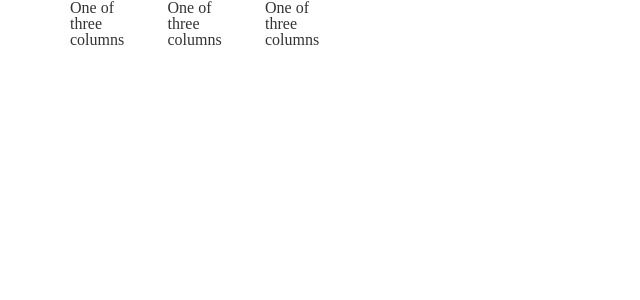
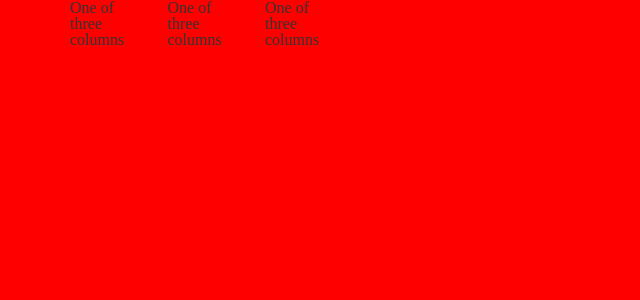
Before and after one commit to 4optimo/corporate_booking, an Angular app in the folder Cb-App/: page / in a window 1280 px wide. Shown: the top 300 px of the page, without its empty margins (0-640 px from the left). Built offline with nearby package versions, Linux system fonts and the light colour scheme.

Commit message:
Testing push - Dinesh

```diff
--- a/Cb-App/src/styles/main.scss
+++ b/Cb-App/src/styles/main.scss
@@ -16,3 +16,8 @@ $bootstrap-sass-asset-helper: false;
 @import "./shared/theme/ccs-default-theme/variables";
 @import "./shared/theme/ccs-default-theme/mixins";
 @import "./shared/theme/ccs-default-theme/misc";
+
+body{
+  color: #333;
+  background-color: red;
+}
```
